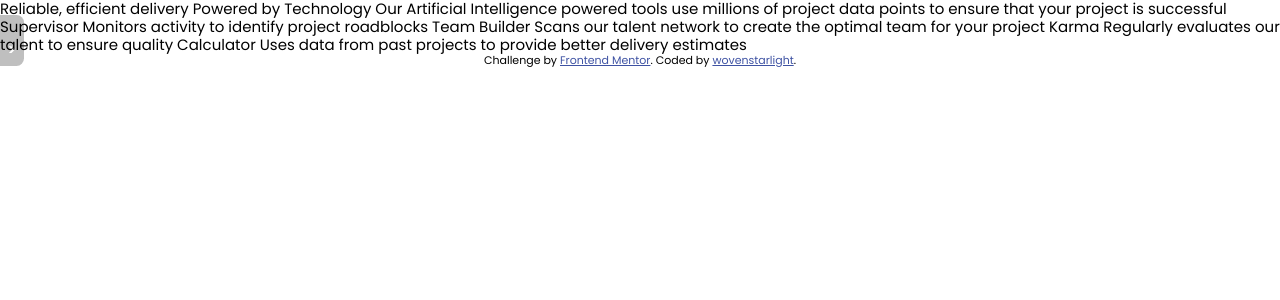
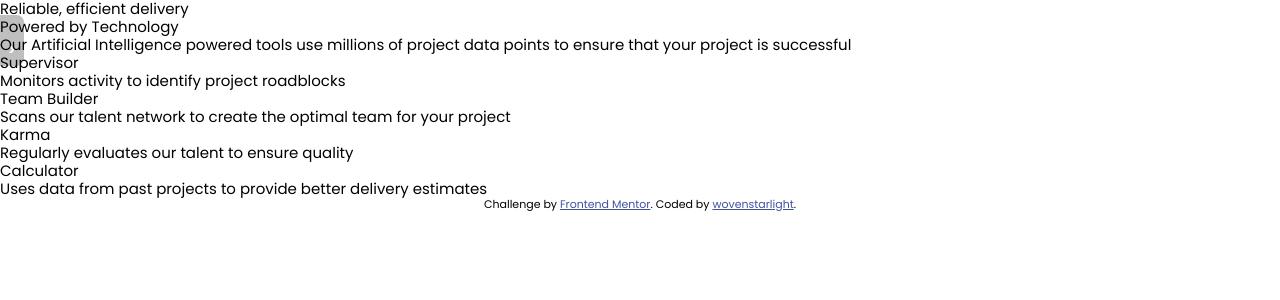
Before and after one commit to wovenstarlight/frontend-projects, a Jekyll site: the page built from _posts/2021-08-04-four-card-feature-section.html, in a window 1280 px wide. Shown: the top 300 px of the page. Built offline with Jekyll 4.4.1, drawn with Linux system fonts in a browser that asks for light colours.

Commit message:
Structuring module with HTML

```diff
--- a/_posts/2021-08-04-four-card-feature-section.html
+++ b/_posts/2021-08-04-four-card-feature-section.html
@@ -3,20 +3,33 @@
 projectname:	Four card feature section
 frontend:		https://www.frontendmentor.io/challenges/four-card-feature-section-weK1eFYK
 ---
-Reliable, efficient delivery
-Powered by Technology
+<section class="module">
+	<h1>Reliable, efficient delivery<br />
+	<strong>Powered by Technology</strong></h1>
 
-Our Artificial Intelligence powered tools use millions of project data points
-to ensure that your project is successful
+	<p>Our Artificial Intelligence powered tools use millions of project data points to ensure that your project is successful</p>
 
-Supervisor
-Monitors activity to identify project roadblocks
+	<section class="cards">
+		<div class="card" id="supervisor">
+			<h2>Supervisor</h2>
+			<p>Monitors activity to identify project roadblocks</p>
+		</div>
 
-Team Builder
-Scans our talent network to create the optimal team for your project
+		<section class="central">
+			<div class="card" id="teambuiler">
+				<h2>Team Builder</h2>
+				<p>Scans our talent network to create the optimal team for your project</p>
+			</div>
 
-Karma
-Regularly evaluates our talent to ensure quality
+			<div class="card" id="karma">
+				<h2>Karma</h2>
+				<p>Regularly evaluates our talent to ensure quality</p>
+			</div>
+		</section>
 
-Calculator
-Uses data from past projects to provide better delivery estimates
+		<div class="card" id="calculator">
+			<h2>Calculator</h2>
+			<p>Uses data from past projects to provide better delivery estimates</p>
+		</div>
+	</section>
+</section>
```
